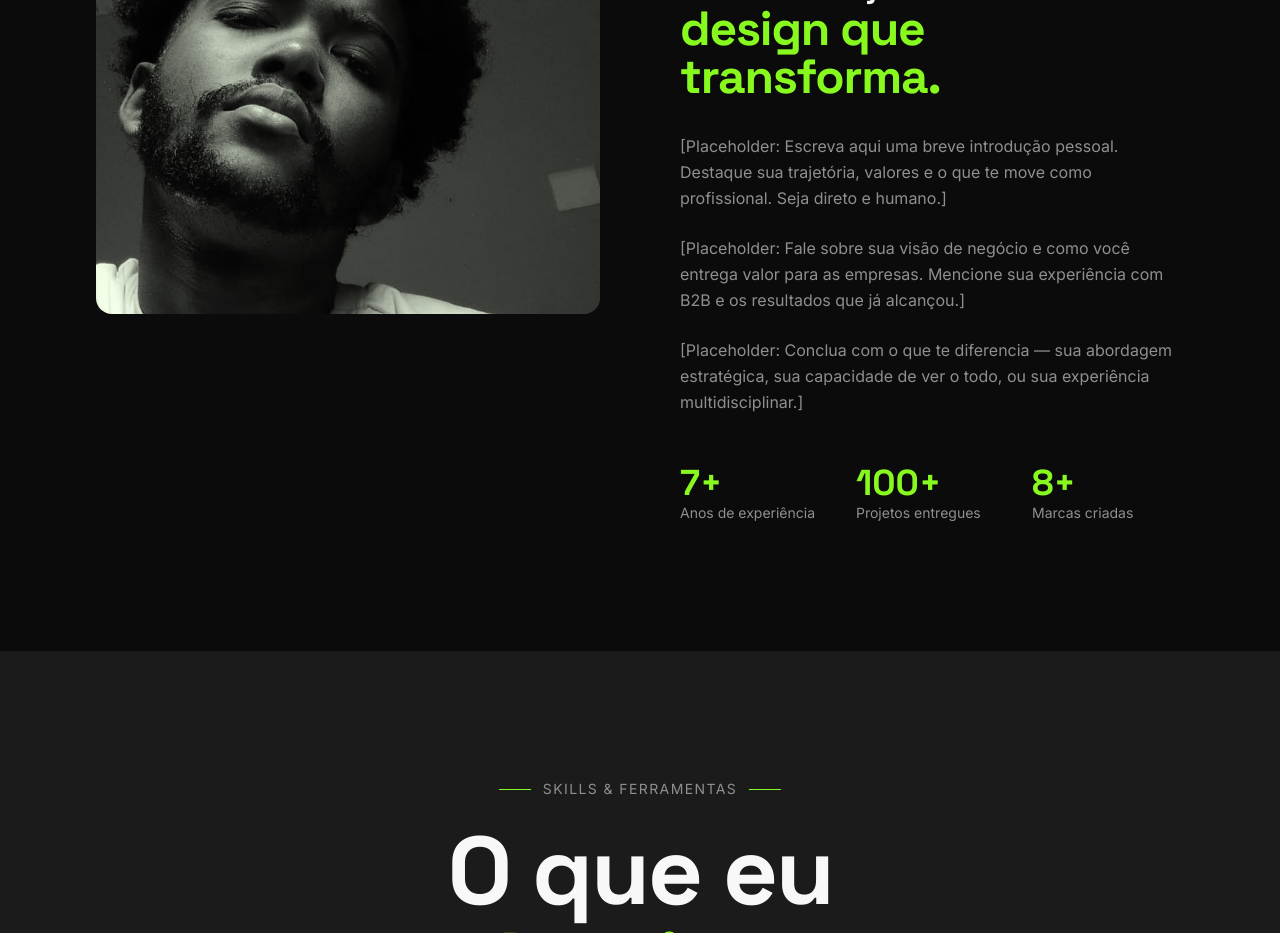
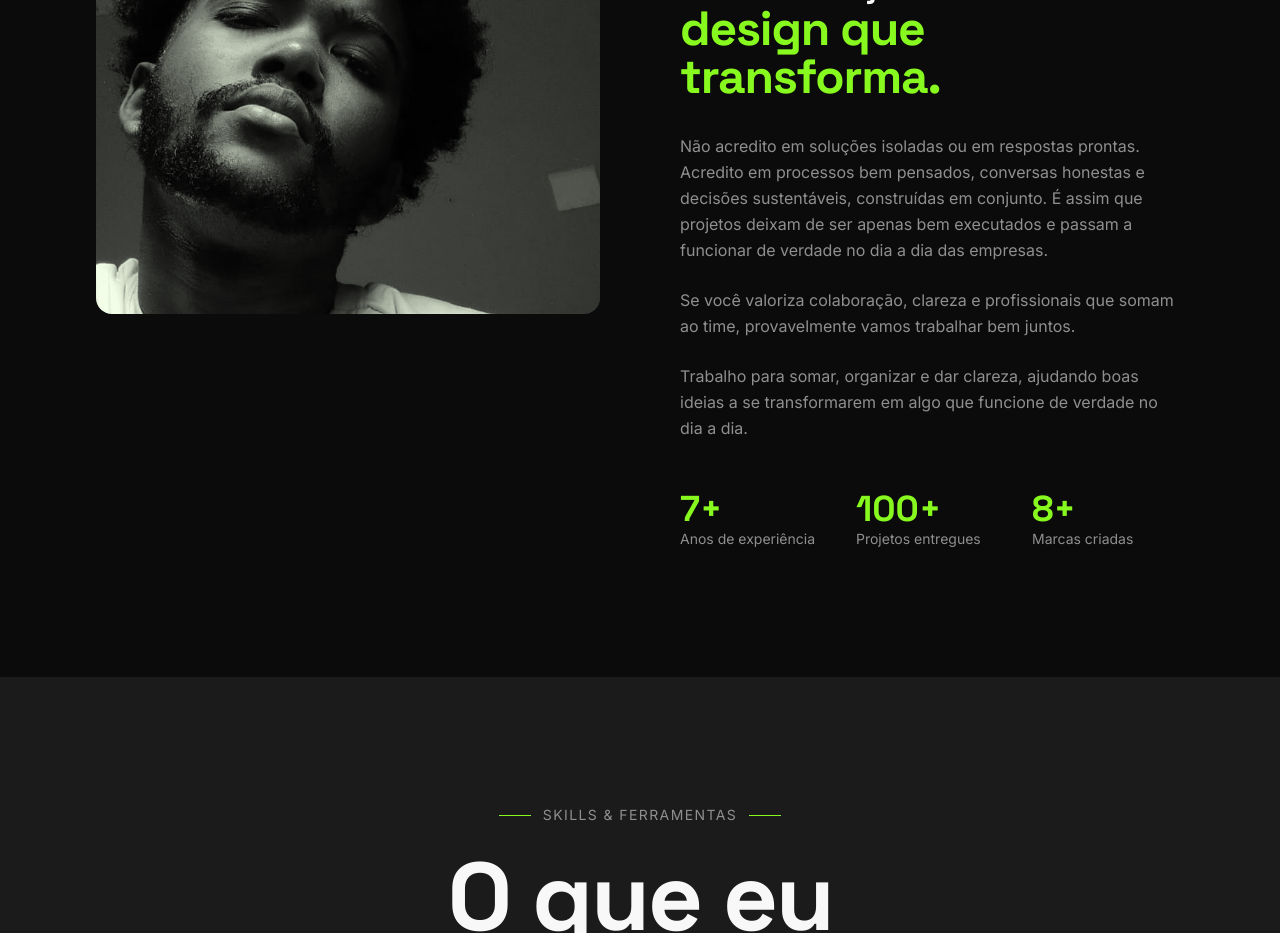
Before and after one commit to caiquenaimi/portifolio-Bryan-Hansel, a Next.js app: page / in a window 1280 px wide. Shown: the part 1120-2053 px from the top of the page. Built offline with nearby package versions, Linux system fonts and the light colour scheme.

Commit message:
atualiza o conteúdo do componente About com uma introdução pessoal e visão de negócio mais autênticas e diretas

```diff
--- a/components/about.tsx
+++ b/components/about.tsx
@@ -40,19 +40,18 @@ export function About() {
 
             <div className="space-y-6 text-muted-foreground leading-relaxed">
               <p>
-                [Placeholder: Escreva aqui uma breve introdução pessoal.
-                Destaque sua trajetória, valores e o que te move como
-                profissional. Seja direto e humano.]
+                Não acredito em soluções isoladas ou em respostas prontas.
+                Acredito em processos bem pensados, conversas honestas e
+                decisões sustentáveis, construídas em conjunto. É assim que
+                projetos deixam de ser apenas bem executados e passam a
+                funcionar de verdade no dia a dia das empresas.
               </p>
               <p>
-                [Placeholder: Fale sobre sua visão de negócio e como você
-                entrega valor para as empresas. Mencione sua experiência com B2B
-                e os resultados que já alcançou.]
+                Se você valoriza colaboração, clareza e profissionais que somam
+                ao time, provavelmente vamos trabalhar bem juntos.
               </p>
               <p>
-                [Placeholder: Conclua com o que te diferencia — sua abordagem
-                estratégica, sua capacidade de ver o todo, ou sua experiência
-                multidisciplinar.]
+              Trabalho para somar, organizar e dar clareza, ajudando boas ideias a se transformarem em algo que funcione de verdade no dia a dia.
               </p>
             </div>
 
```
